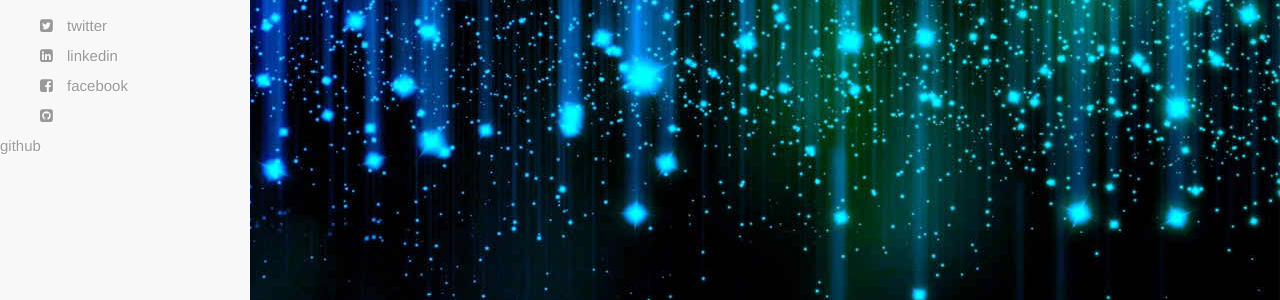
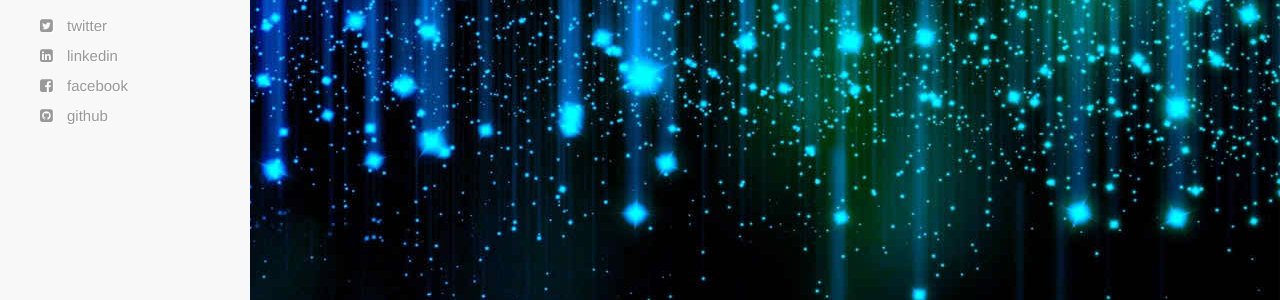
Before and after one commit to jguardado39/jguardado39.github.io, a Jekyll site: the page built from index.html, in a window 1280 px wide. Shown: the part 305-605 px from the top of the page. Built offline with Jekyll 4.4.1, drawn with Linux system fonts in a browser that asks for light colours.

Commit message:
upd 041917

```diff
--- a/_includes/navigation.html
+++ b/_includes/navigation.html
@@ -72,7 +72,7 @@
       <li> <a href="{{ site.twitter }}"><i class="fa fa-twitter-square"></i> twitter</a></li>
       <li> <a href="{{ site.linkedin }}"><i class="fa fa-linkedin-square"></i> linkedin</a> </li>
       <li> <a href="{{ site.facebook }}"><i class="fa fa-facebook-square"></i> facebook</a></li>
-      <li> <a href="{{ site.github }}"><i class="fa fa-github-square"></i></a> github</li>
+      <li> <a href="{{ site.github }}"><i class="fa fa-github-square"></i> github</a></li>
       <!-- <li> <a href="/feed.xml"><i class="fa fa-rss"></i> AtomFeed</li> -->
     </div>
   </ul>
```
